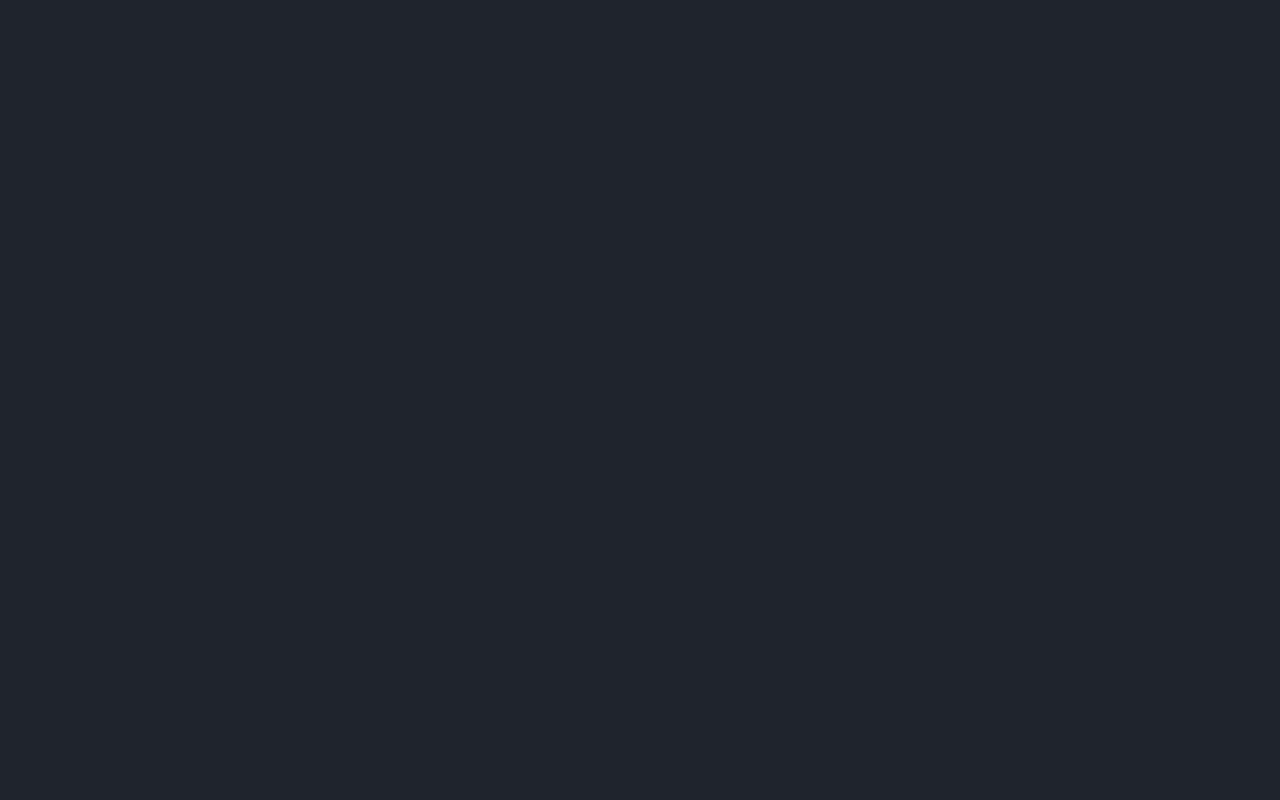
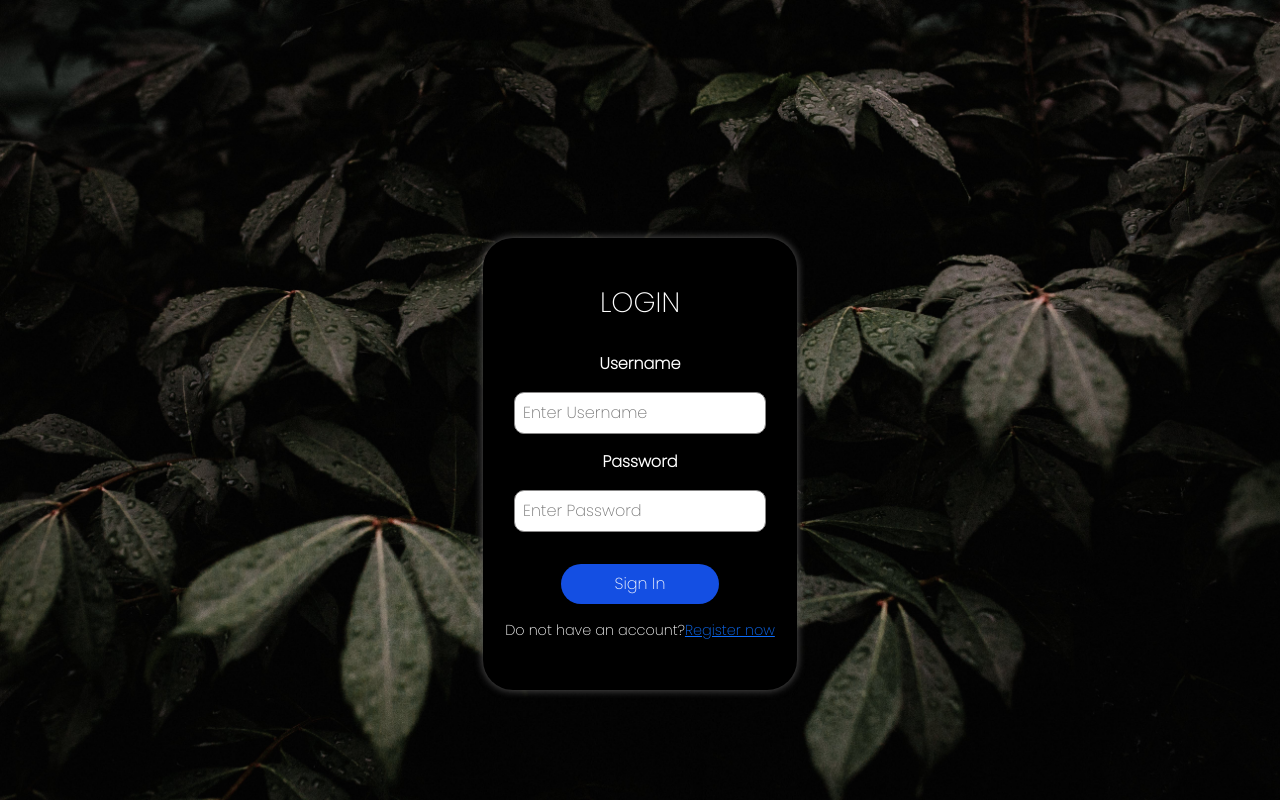
Before and after one commit to KavindaRajapaksha/PortfolioApplication, a React (Create React App) app in the folder client/: page /contacts/login in a window 1280 px wide. Before the commit this address had no page. Built offline with nearby package versions, Linux system fonts and the light colour scheme.

Commit message:
register page completed

```diff
--- a/client/src/App.js
+++ b/client/src/App.js
@@ -6,6 +6,10 @@ import About from "./pages/About";
 import Services from "./pages/Services";
 import Portfolio from "./pages/Portfolio";
 import Contacts from "./pages/Contacts";
+import ViewMessage from "./pages/ViewMessage";
+import NavBar from "./components/NavBar";
+import LoginAdmin from "./pages/LoginAdmin";
+import Register from "./pages/Register";
 
 
 function App() {
@@ -18,6 +22,9 @@ function App() {
           <Route path="/services" element={<Services />} />
           <Route path="/portfolio" element={<Portfolio />} />
           <Route path="/contacts" element={<Contacts />} />
+          <Route path="/viewmessage" element={<ViewMessage />} />
+          <Route path="/contacts/login" element={<LoginAdmin/>}/>
+          <Route path="/contacts/register" element={<Register/>} />
         </Routes>
       </BrowserRouter>
     </div>
--- a/client/src/pages/Contacts.js
+++ b/client/src/pages/Contacts.js
@@ -5,6 +5,7 @@ import "./Contacts.css";
 import { useState } from "react";
 import axios from "axios";
 import { useNavigate } from "react-router-dom";
+
 const Contacts = () => {
   const [fullName, setFullName] = useState("");
   const [email, setEmail] = useState("");
@@ -115,7 +116,7 @@ const Contacts = () => {
           from repetition, injected humour, or non-characteristic words etc.
         </p>
 
-        <button className="adminOnly">Admin only</button>
+        <button className="adminOnly" onClick={()=> navigate("/contacts/login")}>Admin only</button>
       </section>
       <section className="footer">
         <Footer />
--- /dev/null
+++ b/client/src/pages/LoginAdmin.css
@@ -0,0 +1,68 @@
+.login{
+   min-height:100vh;
+   padding:10rem 9% 2rem;
+    margin-top:auto ;
+    display: flex;
+    justify-content: center; /* Horizontally center */
+    align-items: center;
+
+}
+.loginpage{
+    background-image: url(../assets/pexels-andrew-neel-3178786.jpg);
+    background-size: cover;
+
+}
+.login-container{
+
+    background-color: #000000;
+    color: rgb(255, 255, 255);
+    width:30%;
+    align-items: center;
+    text-align: center;
+    border-radius: 30px;
+    box-shadow: 0 0 0.5rem #5d5c5c;
+
+
+}
+
+
+
+.loginName{
+   margin-top: 3rem;
+   margin-bottom: 2rem;
+   font-weight: bolder;
+
+}
+.login p{
+    font-size: 90%;
+    margin-bottom: 3rem;
+    margin-top: 1rem;
+}
+.loginDetails label{
+    font-size: 100%;
+    font-weight: bolder;
+    margin-bottom: 1rem;
+}
+.loginDetails input{
+    width: 80%;
+    padding: 0.5rem;
+    margin-bottom: 1rem;
+    border: 1px solid #898888;
+    border-radius: 10px;
+    outline: none;
+}
+.loginDetails .pword{
+    margin-bottom: 2rem;
+
+}
+.login-btn{
+    background-color: rgb(20, 79, 227);
+    color: white;
+    padding: 0.5rem 2rem;
+    width: 50%;
+    border-radius: 40px;
+}
+.login-btn:hover{
+    cursor: pointer;
+    transform: scale(1.02);
+}
--- /dev/null
+++ b/client/src/pages/LoginAdmin.js
@@ -0,0 +1,47 @@
+import React from "react";
+
+import "./LoginAdmin.css";
+
+export default function LoginAdmin() {
+  return (
+    <div className="loginpage">
+      <section className="login">
+        <div className="login-container">
+          <div className="loginName">
+            <h3>LOGIN</h3>
+          </div>
+          <div className="loginDetails">
+            <label for="uname">
+              <b>Username</b>
+            </label>
+            <br></br>
+            <input
+              type="text"
+              placeholder="Enter Username"
+              className="uname"
+              required
+            ></input>
+            <br></br>
+            <label for="pword">
+              <b>Password</b>
+            </label>
+            <br></br>
+            <input
+              type="text"
+              placeholder="Enter Password"
+              className="pword"
+              required
+            ></input>
+          </div>
+          <button className="login-btn">Sign In</button>
+          <p>
+            Do not have an account?
+            <span>
+              <a href="/contacts/register">Register now</a>
+            </span>
+          </p>
+        </div>
+      </section>
+    </div>
+  );
+}
--- /dev/null
+++ b/client/src/pages/Register.css
@@ -0,0 +1,59 @@
+.registerPage {
+  flex-direction: column;
+
+  height: 100vh;
+  background-image: url(../assets/pexels-andrew-neel-3178786.jpg);
+  background-size: cover;
+}
+.register {
+  min-height: 100vh;
+  padding: 10rem 9% 2rem;
+  margin-top: auto;
+  display: flex;
+  justify-content: center; /* Horizontally center */
+  align-items: center;
+}
+.register-container {
+  background-color: #000000;
+  color: rgb(255, 255, 255);
+  width: 30%;
+
+  text-align: center;
+  border-radius: 30px;
+  box-shadow: 0 0 0.5rem #5d5c5c;
+  display: flex;
+  flex-direction: column;
+  justify-content: center;
+  align-items: center;
+  text-align: center;
+}
+.registerName {
+  margin-top: 3rem;
+  margin-bottom: 2rem;
+  font-weight: bolder;
+}
+
+.form-control {
+  margin-bottom: 1rem;
+}
+.register-btn {
+    background-color: rgb(20, 79, 227);
+    color: white;
+  padding: 0.5rem 1rem;
+    width: 50%;
+    border-radius: 40px;
+    margin-top: 1rem;
+    margin-bottom: 2rem;
+    text-align: center;
+    width: 10rem;/* Center-align the text within the button */
+}
+
+.register-btn:hover {
+  cursor: pointer;
+  transform: scale(1.02);
+}
+.register p {
+  font-size: 90%;
+
+  margin-bottom: 2rem;
+}
--- /dev/null
+++ b/client/src/pages/Register.js
@@ -0,0 +1,89 @@
+import React from "react";
+import "./Register.css";
+import { useState } from "react";
+import axios from "axios";
+import { useNavigate } from "react-router-dom";
+
+export default function Register() {
+  const navigate = useNavigate();
+
+  const [firstName, setFirstName] = useState("");
+  const [lastName, setLastName] = useState("");
+  const [email, setEmail] = useState("");
+  const [password, setPassword] = useState("");
+
+  const handleSubmit = async (e) => {
+    e.preventDefault();
+
+    const adminData = {
+      firstName,
+      lastName,
+      email,
+      password,
+    };
+    try {
+      await axios.post("http://localhost:8000/admins/add", adminData);
+      alert("Admin added");
+      navigate("/contacts/login");
+    } catch (error) {
+      console.log(error);
+    }
+  };
+
+  return (
+    <div className="registerPage">
+      <section className="register">
+        <div className="register-container">
+          <div className="registerName">
+            <h3>Register as Admin</h3>{" "}
+          </div>
+
+          <div className="registerForm">
+            <form onSubmit={handleSubmit}>
+              <input
+                type="text"
+                value={firstName}
+                placeholder="firstName"
+                className="form-control"
+                required
+                onChange={(e) => setFirstName(e.target.value)}
+              />
+              <input
+                type="text"
+                placeholder="lastName"
+                value={lastName}
+                className="form-control"
+                required
+                onChange={(e) => setLastName(e.target.value)}
+              />
+              <input
+                type="text"
+                value={email}
+                placeholder="email"
+                className="form-control"
+                required
+                onChange={(e) => setEmail(e.target.value)}
+              />
+              <input
+                type="password"
+                value={password}
+                placeholder="password"
+                className="form-control"
+                required
+                onChange={(e) => setPassword(e.target.value)}
+              />
+              <button className="register-btn">Register</button>
+            </form>
+
+            <p className="register-footer">
+              Already registered?{" "}
+              <span>
+                <a href="/contacts/login">Sign In</a>
+              </span>
+            </p>
+          </div>
+        </div>
+      </section>
+    </div>
+  );
+}
--- /dev/null
+++ b/client/src/pages/ViewMessage.js
@@ -0,0 +1,23 @@
+import React from 'react'
+import NavBar  from '../components/NavBar';
+
+const ViewMessage=()=> {
+  return (
+    <div>
+    <section className="header">
+        <NavBar />
+    </section>
+
+
+
+
+
+
+
+
+
+    </div>
+  )
+}
+
+export default ViewMessage;
```
Also changed, not shown: client/src/assets/pexels-andrew-neel-3178786.jpg (added).
